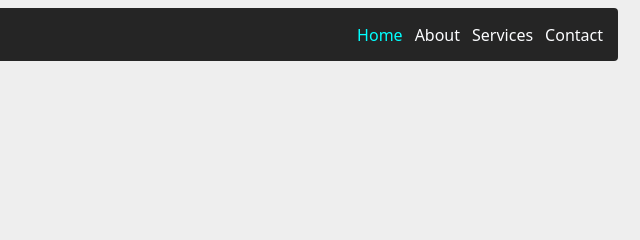
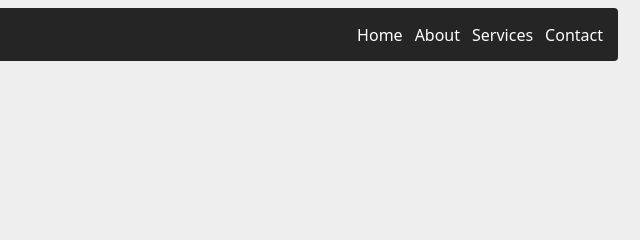
Before and after one commit to dtmaze19-web/Dawit-Timhirtu, a plain HTML site: page web/index.html in a window 1280 px wide. In both pictures the pointer is over the link "Home". Shown: the top 240 px of the page, 640-1280 px from the left. Drawn offline with Linux system fonts and the light colour scheme.

Commit message:
Update styles.css

```diff
--- a/web/styles.css
+++ b/web/styles.css
@@ -36,7 +36,7 @@ a{
 }
 
 a:hover{
-    color: rgb(0, 255, 255);
+    color: rgb(255, 255, 255);
 }
 
 img{
@@ -56,4 +56,5 @@ img{
 
 h1{
     font-size: 50px;
+
 }
```
